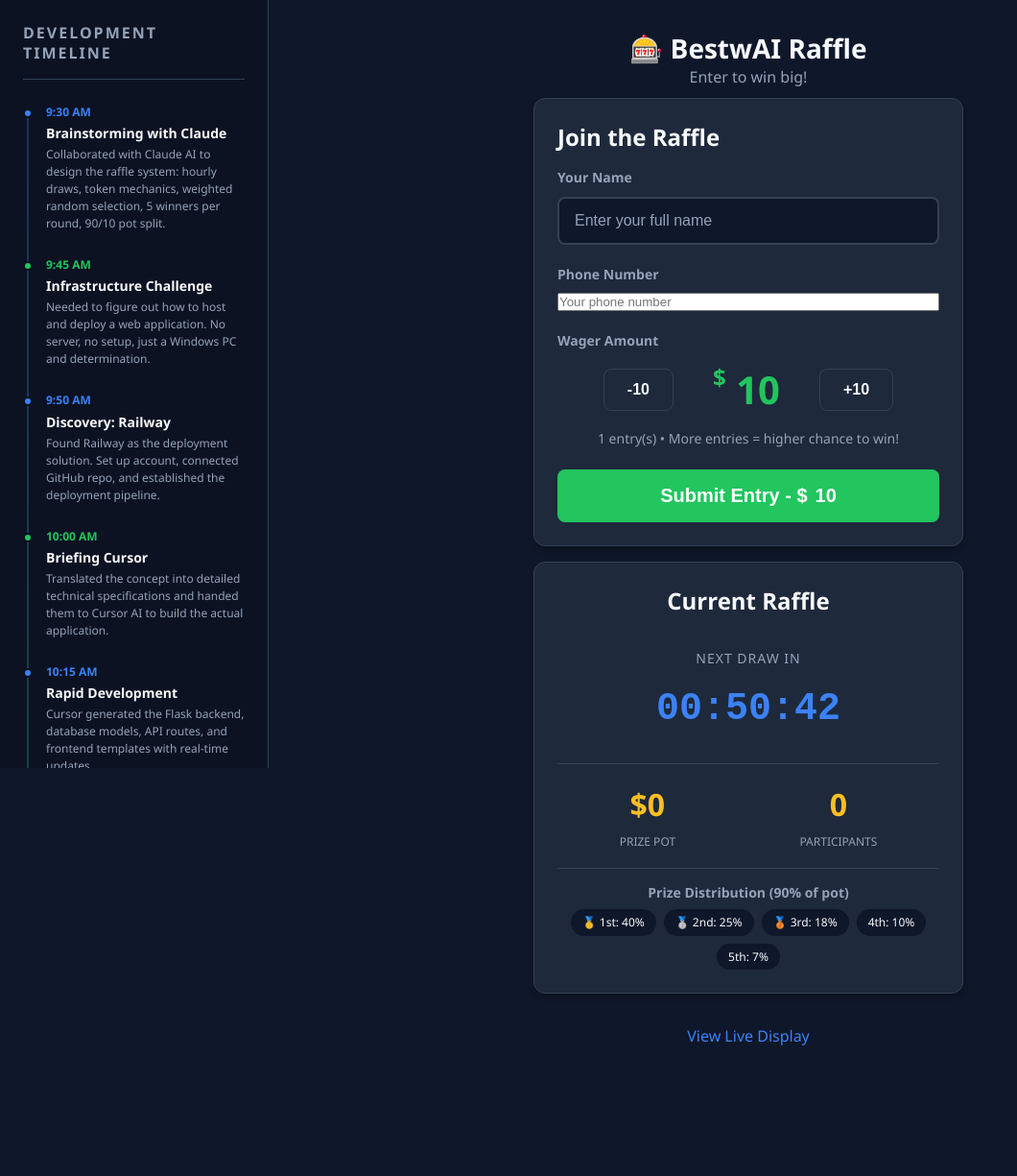
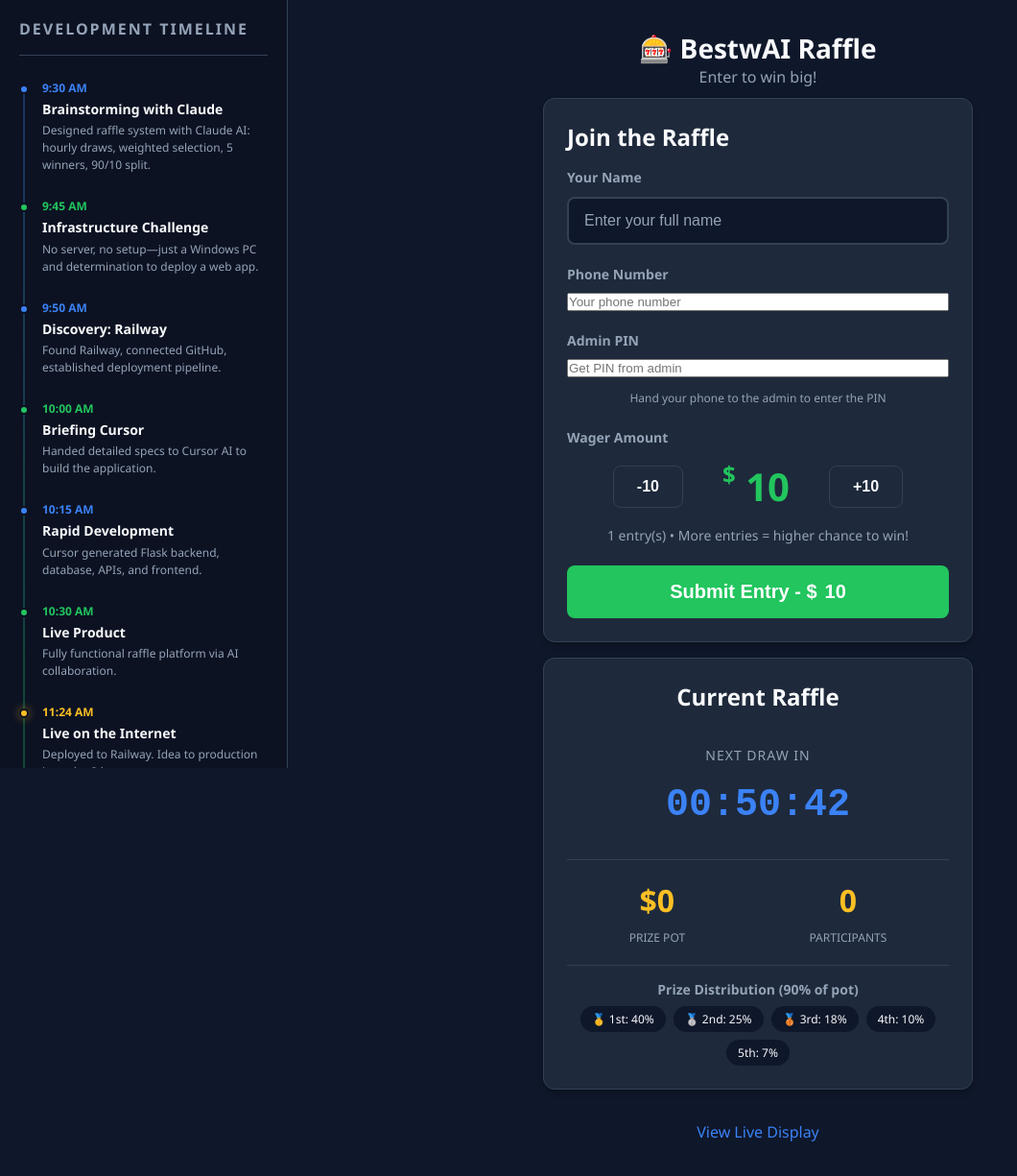
Before and after one commit to DieterHartmann/BestwAI, a Flask app: page / in a window 1280 px wide. Shown: the whole page at 96% size, without its empty margins (0-1060 px from the left). Before the commit the page ends 1089 px from the top, so only its background shows below. Run offline with Flask 3, Linux system fonts and the light colour scheme; data that the repository does not hold is empty.

Commit message:
Add PIN verification for signup, compact sidebar text, widen sidebar

```diff
--- a/app.py
+++ b/app.py
@@ -287,11 +287,12 @@ def success():
 # =============================================================================
 @app.route('/api/signup', methods=['POST'])
 def signup():
-    """Register a new participant."""
+    """Register a new participant with PIN verification."""
     data = request.json
     name = data.get('name', '').strip()
     phone = data.get('phone', '').strip()
     wager = data.get('wager', 0)
+    pin = data.get('pin', '').strip()
 
     # Validation
     if not name:
@@ -299,9 +300,14 @@ def signup():
     if not phone:
         return jsonify({'error': 'Phone number is required'}), 400
     if not wager or wager < 10:
-        return jsonify({'error': 'Minimum wager is 10'}), 400
+        return jsonify({'error': 'Minimum wager is $10'}), 400
     if wager % 10 != 0:
-        return jsonify({'error': 'Wager must be in multiples of 10'}), 400
+        return jsonify({'error': 'Wager must be in multiples of $10'}), 400
+
+    # PIN validation - admin must enter their PIN
+    admin_pin = get_config('admin_pin', '1234')  # Default PIN is 1234
+    if pin != admin_pin:
+        return jsonify({'error': 'Invalid PIN. Ask admin to enter the PIN.'}), 403
 
     # Check for duplicate phone in current raffle
     raffle = get_current_raffle()
@@ -313,20 +319,23 @@ def signup():
     if existing:
         return jsonify({'error': 'This phone number is already registered for the current raffle'}), 400
 
-    # Create participant (unverified)
+    # Create participant (auto-verified since PIN was correct)
     participant = Participant(
         name=name,
         phone=phone,
         wager_amount=wager,
-        verified=False
+        verified=True  # Auto-verify on correct PIN
     )
     db.session.add(participant)
     db.session.commit()
 
+    # Add directly to raffle since verified
+    add_verified_participant_to_raffle(participant)
+
     return jsonify({
         'success': True,
         'participant_id': participant.id,
-        'message': f'Registration received! Your entry will be active once payment of {wager} is verified.'
+        'message': f'Welcome {name}! Your ${wager} entry is confirmed with {wager // 10} chances to win!'
     })
 
 @app.route('/api/raffle/current')
@@ -498,7 +507,8 @@ def get_all_config():
     return jsonify({
         'draw_interval': int(get_config('draw_interval', 60)),
         'min_wager': int(get_config('min_wager', 10)),
-        'max_wager': int(get_config('max_wager', 1000))
+        'max_wager': int(get_config('max_wager', 1000)),
+        'admin_pin': get_config('admin_pin', '1234')
     })
 
 @app.route('/api/admin/config', methods=['POST'])
@@ -549,6 +559,8 @@ def init_db():
             set_config('min_wager', 10)
         if not get_config('max_wager'):
             set_config('max_wager', 1000)
+        if not get_config('admin_pin'):
+            set_config('admin_pin', '1234')
 
         get_current_raffle()
 
--- a/static/css/sidebar.css
+++ b/static/css/sidebar.css
@@ -8,10 +8,10 @@
     left: 0;
     top: 0;
     bottom: 0;
-    width: 280px;
+    width: 300px;
     background: #0c1222;
     border-right: 1px solid var(--border-color);
-    padding: 1.5rem;
+    padding: 1.25rem;
     overflow-y: auto;
     z-index: 100;
     transition: transform 0.3s ease;
@@ -110,7 +110,7 @@
 
 /* Adjust main content for both sidebars */
 .has-sidebars {
-    margin-left: 280px;
+    margin-left: 300px;
     margin-right: 220px;
 }
 
@@ -300,14 +300,14 @@
 
 /* Display page adjustments - both sidebars */
 .has-sidebars.display-page .display-container {
-    margin-left: 280px;
+    margin-left: 300px;
     margin-right: 220px;
-    width: calc(100% - 500px);
+    width: calc(100% - 520px);
 }
 
 /* Admin page adjustments - both sidebars */
 .has-sidebars.admin-page .admin-container {
-    margin-left: 280px;
+    margin-left: 300px;
     margin-right: 220px;
     max-width: 100%;
 }
@@ -328,7 +328,7 @@
 
     .has-sidebars.display-page .display-container {
         margin-right: 0;
-        width: calc(100% - 280px);
+        width: calc(100% - 300px);
     }
 
     .has-sidebars.admin-page .admin-container {
--- a/static/css/style.css
+++ b/static/css/style.css
@@ -306,9 +306,10 @@ input[type="text"]::placeholder {
 }
 
 .hint {
-    font-size: 0.875rem;
+    font-size: 0.75rem;
     color: var(--text-muted);
     text-align: center;
+    margin-top: 0.25rem;
 }
 
 /* Balance Card */
--- a/static/js/admin.js
+++ b/static/js/admin.js
@@ -8,6 +8,7 @@ const resetSystemBtn = document.getElementById('resetSystemBtn');
 const refreshBtn = document.getElementById('refreshBtn');
 const saveConfigBtn = document.getElementById('saveConfigBtn');
 
+const configAdminPin = document.getElementById('configAdminPin');
 const configDrawInterval = document.getElementById('configDrawInterval');
 const configMinWager = document.getElementById('configMinWager');
 const configMaxWager = document.getElementById('configMaxWager');
@@ -47,6 +48,7 @@ async function loadConfig() {
         const response = await fetch('/api/admin/config');
         const config = await response.json();
 
+        configAdminPin.value = config.admin_pin || '1234';
         configDrawInterval.value = config.draw_interval;
         configMinWager.value = config.min_wager;
         configMaxWager.value = config.max_wager;
@@ -65,6 +67,7 @@ async function saveConfig() {
             method: 'POST',
             headers: { 'Content-Type': 'application/json' },
             body: JSON.stringify({
+                admin_pin: configAdminPin.value,
                 draw_interval: parseInt(configDrawInterval.value),
                 min_wager: parseInt(configMinWager.value),
                 max_wager: parseInt(configMaxWager.value)
@@ -72,7 +75,7 @@ async function saveConfig() {
         });
 
         if (response.ok) {
-            alert('Configuration saved!');
+            alert('Configuration saved! PIN: ' + configAdminPin.value);
         } else {
             alert('Error saving configuration');
         }
--- a/static/js/user.js
+++ b/static/js/user.js
@@ -10,6 +10,7 @@ let raffleData = null;
 const signupForm = document.getElementById('signupForm');
 const nameInput = document.getElementById('nameInput');
 const phoneInput = document.getElementById('phoneInput');
+const pinInput = document.getElementById('pinInput');
 const wagerValue = document.getElementById('wagerValue');
 const entryCount = document.getElementById('entryCount');
 const decreaseWager = document.getElementById('decreaseWager');
@@ -52,6 +53,7 @@ async function handleSignup(e) {
 
     const name = nameInput.value.trim();
     const phone = phoneInput.value.trim();
+    const pin = pinInput.value.trim();
 
     if (!name) {
         showFeedback('Please enter your name', 'error');
@@ -60,6 +62,11 @@ async function handleSignup(e) {
 
     if (!phone) {
         showFeedback('Please enter your phone number', 'error');
+        return;
+    }
+
+    if (!pin) {
+        showFeedback('Admin PIN required. Hand phone to admin.', 'error');
         return;
     }
 
@@ -74,7 +81,8 @@ async function handleSignup(e) {
             body: JSON.stringify({
                 name: name,
                 phone: phone,
-                wager: wagerAmount
+                wager: wagerAmount,
+                pin: pin
             })
         });
 
--- a/templates/index.html
+++ b/templates/index.html
@@ -24,43 +24,43 @@
             <div class="timeline-item">
                 <div class="timeline-time">9:30 AM</div>
                 <div class="timeline-title">Brainstorming with Claude</div>
-                <div class="timeline-desc">Collaborated with Claude AI to design the raffle system: hourly draws, token mechanics, weighted random selection, 5 winners per round, 90/10 pot split.</div>
+                <div class="timeline-desc">Designed raffle system with Claude AI: hourly draws, weighted selection, 5 winners, 90/10 split.</div>
             </div>
 
             <div class="timeline-item">
                 <div class="timeline-time">9:45 AM</div>
                 <div class="timeline-title">Infrastructure Challenge</div>
-                <div class="timeline-desc">Needed to figure out how to host and deploy a web application. No server, no setup, just a Windows PC and determination.</div>
+                <div class="timeline-desc">No server, no setup—just a Windows PC and determination to deploy a web app.</div>
             </div>
 
             <div class="timeline-item">
                 <div class="timeline-time">9:50 AM</div>
                 <div class="timeline-title">Discovery: Railway</div>
-                <div class="timeline-desc">Found Railway as the deployment solution. Set up account, connected GitHub repo, and established the deployment pipeline.</div>
+                <div class="timeline-desc">Found Railway, connected GitHub, established deployment pipeline.</div>
             </div>
 
             <div class="timeline-item">
                 <div class="timeline-time">10:00 AM</div>
                 <div class="timeline-title">Briefing Cursor</div>
-                <div class="timeline-desc">Translated the concept into detailed technical specifications and handed them to Cursor AI to build the actual application.</div>
+                <div class="timeline-desc">Handed detailed specs to Cursor AI to build the application.</div>
             </div>
 
             <div class="timeline-item">
                 <div class="timeline-time">10:15 AM</div>
                 <div class="timeline-title">Rapid Development</div>
-                <div class="timeline-desc">Cursor generated the Flask backend, database models, API routes, and frontend templates with real-time updates.</div>
+                <div class="timeline-desc">Cursor generated Flask backend, database, APIs, and frontend.</div>
             </div>
 
             <div class="timeline-item">
                 <div class="timeline-time">10:30 AM</div>
                 <div class="timeline-title">Live Product</div>
-                <div class="timeline-desc">You're looking at it. A fully functional raffle platform built through AI collaboration in under 90 minutes.</div>
+                <div class="timeline-desc">Fully functional raffle platform via AI collaboration.</div>
             </div>
 
             <div class="timeline-item">
                 <div class="timeline-time">11:24 AM</div>
                 <div class="timeline-title">Live on the Internet</div>
-                <div class="timeline-desc">Deployed to Railway and accessible worldwide. From idea to production in under 2 hours.</div>
+                <div class="timeline-desc">Deployed to Railway. Idea to production in under 2 hours.</div>
             </div>
         </div>
 
@@ -144,6 +144,12 @@
                     </div>
 
                     <div class="form-group">
+                        <label for="pinInput">Admin PIN</label>
+                        <input type="password" id="pinInput" placeholder="Get PIN from admin" required maxlength="6">
+                        <span class="hint">Hand your phone to the admin to enter the PIN</span>
+                    </div>
+
+                    <div class="form-group">
                         <label for="wagerInput">Wager Amount</label>
                         <div class="wager-controls">
                             <button type="button" class="btn btn-secondary" id="decreaseWager">-10</button>
@@ -170,16 +176,12 @@
         <!-- Success Message (hidden initially) -->
         <section class="success-section hidden" id="successSection">
             <div class="card success-card">
-                <div class="success-icon">✅</div>
-                <h2>Registration Received!</h2>
+                <div class="success-icon">🎉</div>
+                <h2>You're In!</h2>
                 <p class="success-message" id="successMessage"></p>
                 <div class="next-steps">
-                    <h3>Next Steps:</h3>
-                    <ol>
-                        <li>Pay <strong>$<span id="paymentAmount">10</span></strong> to the raffle admin</li>
-                        <li>Your entry will be verified shortly</li>
-                        <li>Watch the display screen for the draw!</li>
-                    </ol>
+                    <h3>Good Luck!</h3>
+                    <p>Watch the display screen for the draw countdown. Your entry is now active!</p>
                 </div>
                 <button class="btn btn-primary" onclick="location.reload()">
                     Register Another Entry
```
Also changed, not shown: templates/admin.html (+12 -7 lines), templates/display.html (+7 -7 lines), templates/success.html (+7 -7 lines).
